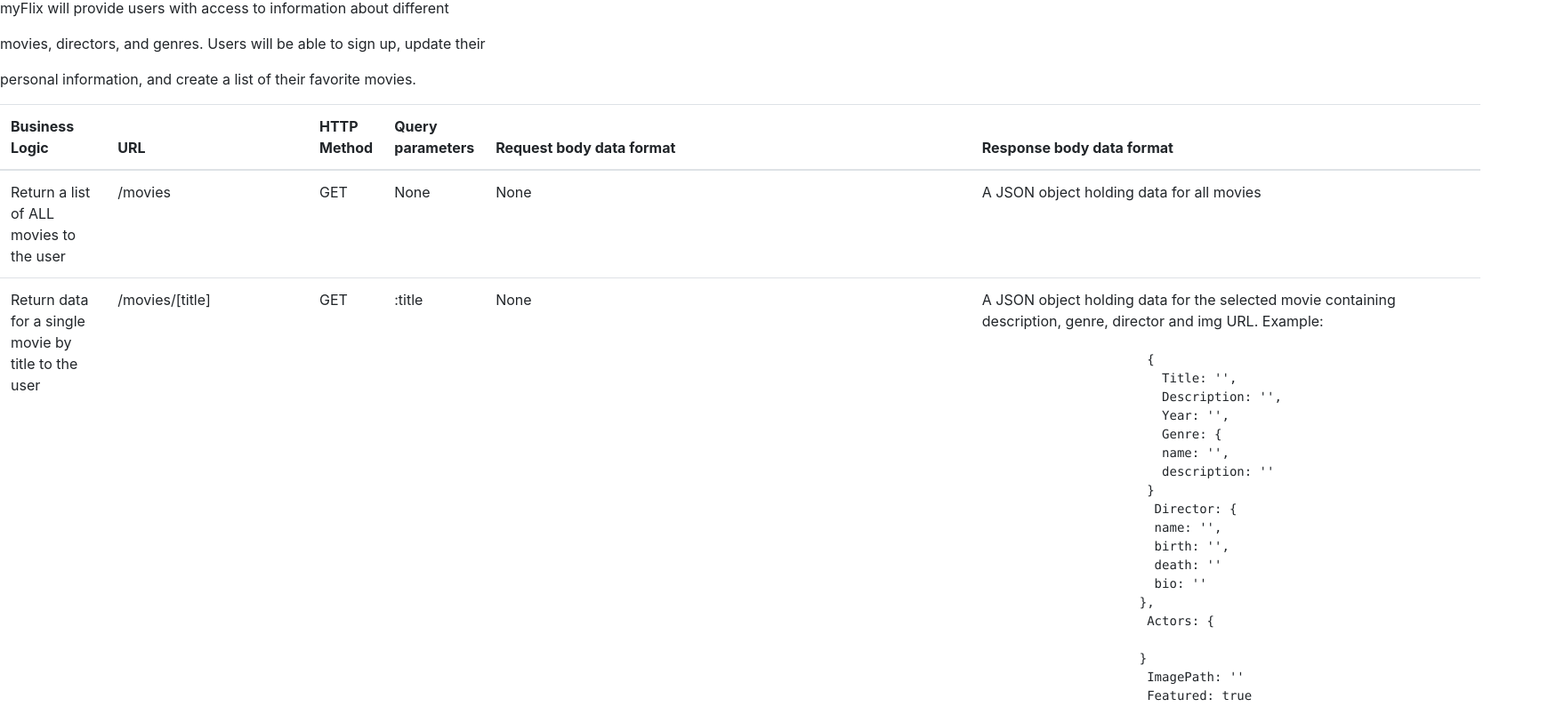
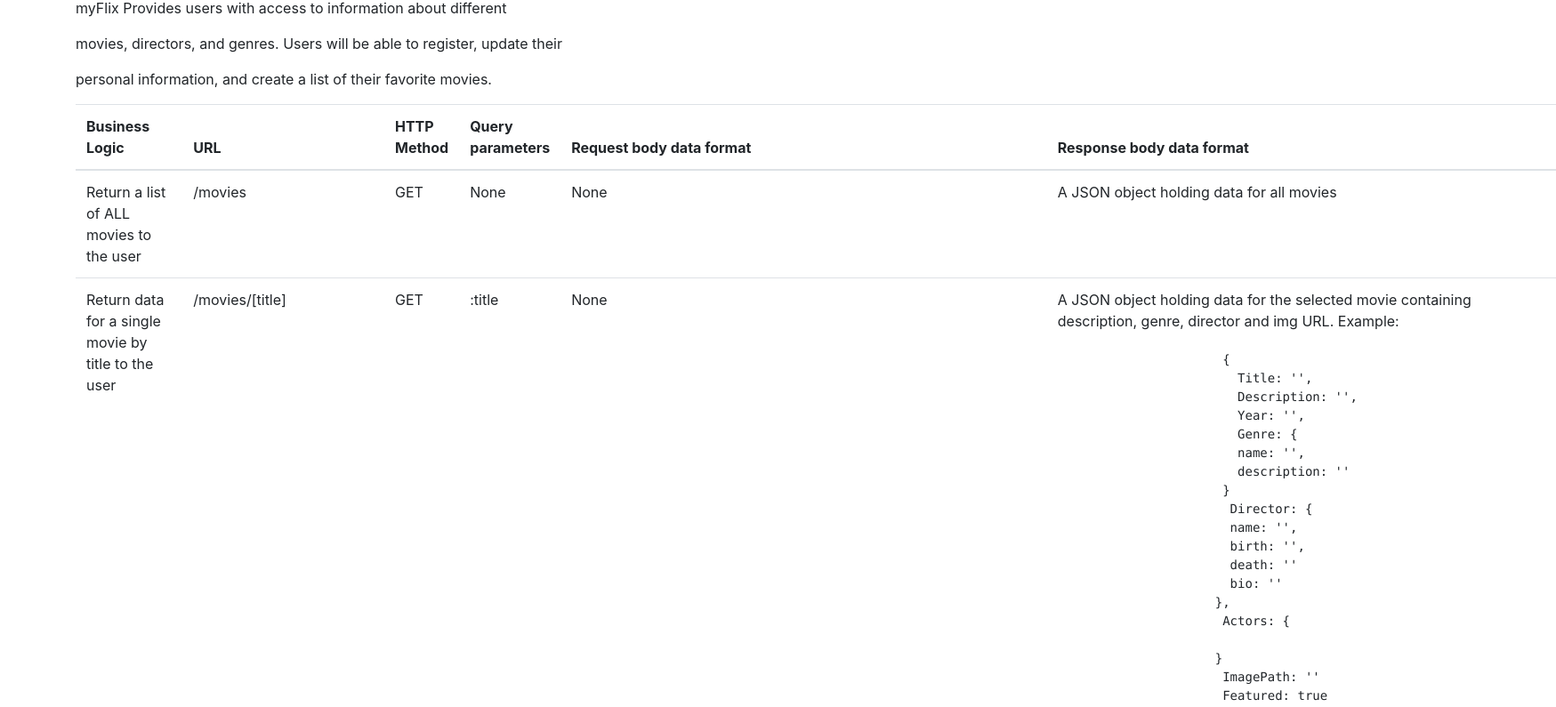
Before and after one commit to jtsapos/myFlix-App, a website: page public/documentation.html in a window 1280 px wide. Shown: the part 59-854 px from the top of the page at 89% size, 1749 px wide, since content can reach past the window. Drawn offline with nearby package versions, Linux system fonts and the light colour scheme.

Commit message:
Updated documentation.html

```diff
--- a/public/documentation.html
+++ b/public/documentation.html
@@ -9,13 +9,13 @@
         integrity="sha384-ggOyR0iXCbMQv3Xipma34MD+dH/1fQ784/j6cY/iJTQUOhcWr7x9JvoRxT2MZw1T" crossorigin="anonymous">
     <!--<link href="dist/minified-css/styles.css" rel="stylesheet" type="text/css"/>-->
     <!--<link rel="stylesheet" type="text/css" href="css/styles.css">-->
-    <title>Document</title>
+    <title>myFlix Documentation</title>
 </head>
 
-<body>
+<body class="container">
     <h1>myFlix</h1>
-    <p>myFlix will provide users with access to information about different</p>
-    <p>movies, directors, and genres. Users will be able to sign up, update their</p>
+    <p>myFlix Provides users with access to information about different</p>
+    <p>movies, directors, and genres. Users will be able to register, update their</p>
     <p>personal information, and create a list of their favorite movies.</p>
 
 
```
